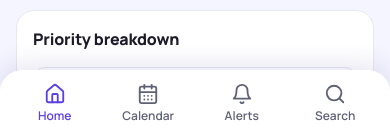
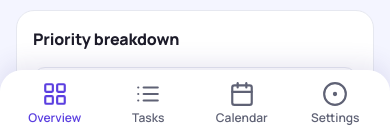
Before and after one commit to venkateshmacherla/FocusBoard, a React (Vite) app: page / in a window 390 px wide. Shown: the part 706-842 px from the top of the page. Built offline with nearby package versions, Linux system fonts and the light colour scheme.

Commit message:
feat: improve sidebar navigation and mobile menu experience

```diff
--- a/src/components/MobileNav.jsx
+++ b/src/components/MobileNav.jsx
@@ -1,39 +1,56 @@
-import { Bell, CalendarDays, Home, Search } from "lucide-react";
+import { useState } from "react";
+import { Calendar, CircleDot, LayoutGrid, List } from "lucide-react";
 
-/** Bottom tab bar shown on phones only (see CSS). Search jumps to the working search box. */
-export default function MobileNav({ onHome, onSearch, onPlaceholder }) {
+/**
+ * Bottom tab bar for phones (shown by CSS at <= 560px).
+ * Overview and Tasks scroll to their sections; Calendar and Settings are placeholders.
+ */
+export default function MobileNav({ onHome, onPlaceholder }) {
+  const [active, setActive] = useState("overview");
+
+  const goOverview = () => {
+    setActive("overview");
+    onHome();
+  };
+
+  const goTasks = () => {
+    setActive("tasks");
+    document
+      .getElementById("tasks-title")
+      ?.scrollIntoView({ behavior: "smooth", block: "start" });
+  };
+
+  const tab = (id, label, Icon, onClick) => (
+    <button
+      type="button"
+      className={`mobile-nav__item ${active === id ? "is-active" : ""}`}
+      aria-current={active === id ? "page" : undefined}
+      onClick={onClick}
+    >
+      <Icon size={26} strokeWidth={2} aria-hidden="true" />
+      <span>{label}</span>
+    </button>
+  );
+
   return (
     <nav className="mobile-nav" aria-label="Quick navigation">
-      <button
-        type="button"
-        className="mobile-nav__item is-active"
-        aria-current="page"
-        onClick={onHome}
-      >
-        <Home size={22} aria-hidden="true" />
-        <span>Home</span>
-      </button>
+      {tab("overview", "Overview", LayoutGrid, goOverview)}
+      {tab("tasks", "Tasks", List, goTasks)}
       <button
         type="button"
         className="mobile-nav__item"
-        aria-label="Calendar"
         onClick={() => onPlaceholder("Calendar")}
       >
-        <CalendarDays size={22} aria-hidden="true" />
+        <Calendar size={26} strokeWidth={2} aria-hidden="true" />
         <span>Calendar</span>
       </button>
       <button
         type="button"
         className="mobile-nav__item"
-        aria-label="Notifications"
-        onClick={() => onPlaceholder("Notifications")}
+        onClick={() => onPlaceholder("Settings")}
       >
-        <Bell size={22} aria-hidden="true" />
-        <span>Alerts</span>
-      </button>
-      <button type="button" className="mobile-nav__item" onClick={onSearch}>
-        <Search size={22} aria-hidden="true" />
-        <span>Search</span>
+        <CircleDot size={26} strokeWidth={2} aria-hidden="true" />
+        <span>Settings</span>
       </button>
     </nav>
   );
--- a/src/components/Sidebar.jsx
+++ b/src/components/Sidebar.jsx
@@ -59,7 +59,12 @@ export default function Sidebar({ open, onClose, active, onNavigate }) {
       >
         <div className="sidebar__brand">
           <span className="logo" aria-hidden="true">
-            <CheckSquare size={18} strokeWidth={3} />
+            <svg width="20" height="20" viewBox="0 0 20 20" fill="#fff">
+              <rect x="2" y="2" width="7" height="7" rx="2" />
+              <rect x="11" y="2" width="7" height="7" rx="2" />
+              <rect x="2" y="11" width="7" height="7" rx="2" />
+              <rect x="11" y="11" width="7" height="7" rx="2" />
+            </svg>
           </span>
           <span className="sidebar__name">FocusBoard</span>
           <button
```
